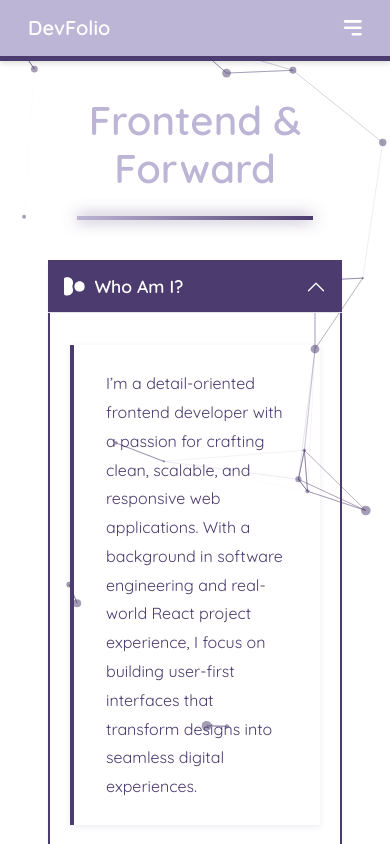
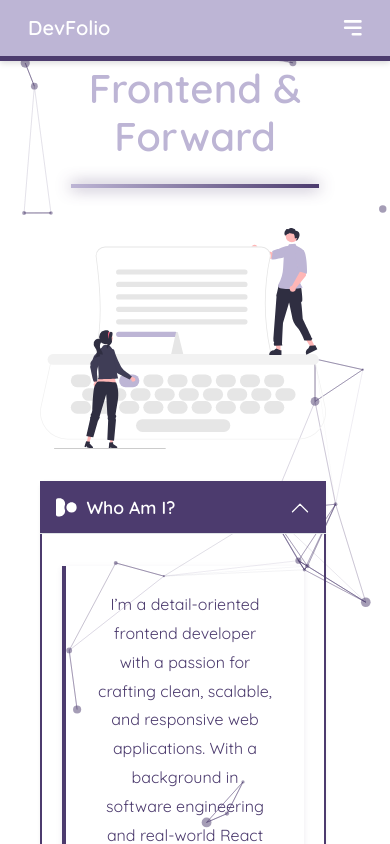
Before and after one commit to alymehroz512/alimehroz-portfolio, a React (Vite) app: page /about in a window 390 px wide. Shown: the top 844 px of the page. Built offline with nearby package versions, Linux system fonts and the light colour scheme.

Commit message:
all responsive , functional issues resolved

```diff
--- a/package.json
+++ b/package.json
@@ -10,6 +10,7 @@
     "preview": "vite preview"
   },
   "dependencies": {
+    "axios": "^1.10.0",
     "bootstrap": "^5.3.7",
     "emailjs-com": "^3.2.0",
     "react": "^19.1.0",
--- a/src/components/Navbar.jsx
+++ b/src/components/Navbar.jsx
@@ -1,28 +1,32 @@
-import React, { useState } from 'react';
-import { Link, useLocation } from 'react-router-dom';
-import { useSpring, animated as Animated } from 'react-spring';
-import { Navbar as BSNavbar, Nav, Container } from 'react-bootstrap';
-import { HiMenuAlt3, HiX } from 'react-icons/hi';
-import { FaWhatsapp, FaGithub, FaLinkedin } from 'react-icons/fa';
-import './Navbar.css';
+import React, { useState } from "react";
+import { Link, useLocation } from "react-router-dom";
+import { useSpring, animated as Animated } from "@react-spring/web";
+import { Navbar as BSNavbar, Nav, Container } from "react-bootstrap";
+import { HiMenuAlt3, HiX } from "react-icons/hi";
+import { FaWhatsapp, FaGithub, FaLinkedin } from "react-icons/fa";
+import "./Navbar.css";
 
 function Navbar() {
   const [expanded, setExpanded] = useState(false);
   const location = useLocation();
 
-  const animation = useSpring({ from: { opacity: 0 }, to: { opacity: 1 }, delay: 200 });
+  const animation = useSpring({
+    from: { opacity: 0 },
+    to: { opacity: 1 },
+    config: { duration: 300 }, // Shortened duration for quick appearance
+  });
 
-  const handleToggle = () => setExpanded(prev => !prev);
+  const handleToggle = () => setExpanded((prev) => !prev);
   const handleNavClick = () => setExpanded(false);
 
   const navLinks = [
-    { to: '/', label: 'Home' },
-    { to: '/about', label: 'About' },
-    { to: '/skills', label: 'Skills' },
-    { to: '/experience', label: 'Experience' },
-    { to: '/projects', label: 'Projects' },
-    { to: '/devtools', label: 'DevTools' },
-    { to: '/contact', label: 'Contact' },
+    { to: "/", label: "Home" },
+    { to: "/about", label: "About" },
+    { to: "/skills", label: "Skills" },
+    { to: "/experience", label: "Experience" },
+    { to: "/projects", label: "Projects" },
+    { to: "/devtools", label: "DevTools" },
+    { to: "/contact", label: "Contact" },
   ];
 
   return (
@@ -35,13 +39,24 @@ function Navbar() {
       >
         <Container className="navbar-container">
           {/* Left: Brand */}
-          <BSNavbar.Brand as={Link} to="/" className="navbar-brand-text sticky-top">
+          <BSNavbar.Brand
+            as={Link}
+            to="/"
+            className="navbar-brand-text sticky-top"
+          >
             DevFolio
           </BSNavbar.Brand>
 
           {/* Toggler Icon */}
-          <BSNavbar.Toggle aria-controls="basic-navbar-nav" className="custom-toggler">
-            {expanded ? <HiX className="custom-bars-icon" /> : <HiMenuAlt3 className="custom-bars-icon" />}
+          <BSNavbar.Toggle
+            aria-controls="basic-navbar-nav"
+            className="custom-toggler"
+          >
+            {expanded ? (
+              <HiX className="custom-bars-icon" />
+            ) : (
+              <HiMenuAlt3 className="custom-bars-icon" />
+            )}
           </BSNavbar.Toggle>
 
           <BSNavbar.Collapse id="basic-navbar-nav">
@@ -52,7 +67,7 @@ function Navbar() {
                   to={to}
                   key={to}
                   onClick={handleNavClick}
-                  className={location.pathname === to ? 'active-link' : ''}
+                  className={location.pathname === to ? "active-link" : ""}
                 >
                   {label}
                 </Nav.Link>
@@ -60,13 +75,28 @@ function Navbar() {
 
               {/* Mobile view: Social icons below links */}
               <div className="social-icons social-icons-mobile d-lg-none">
-                <a href="https://wa.me/1234567890" target="_blank" rel="noopener noreferrer" className="icon-link">
+                <a
+                  href="https://wa.me/1234567890"
+                  target="_blank"
+                  rel="noopener noreferrer"
+                  className="icon-link"
+                >
                   <FaWhatsapp />
                 </a>
-                <a href="https://github.com/yourusername" target="_blank" rel="noopener noreferrer" className="icon-link">
+                <a
+                  href="https://github.com/yourusername"
+                  target="_blank"
+                  rel="noopener noreferrer"
+                  className="icon-link"
+                >
                   <FaGithub />
                 </a>
-                <a href="https://linkedin.com/in/yourusername" target="_blank" rel="noopener noreferrer" className="icon-link">
+                <a
+                  href="https://linkedin.com/in/yourusername"
+                  target="_blank"
+                  rel="noopener noreferrer"
+                  className="icon-link"
+                >
                   <FaLinkedin />
                 </a>
               </div>
@@ -74,14 +104,29 @@ function Navbar() {
 
             {/* Desktop view: Social icons on right */}
             <div className="social-icons d-none d-lg-flex">
-              <a href="https://wa.me/1234567890" target="_blank" rel="noopener noreferrer" className="icon-link">
+              <a
+                href="https://wa.me/923484149332"
+                target="_blank"
+                rel="noopener noreferrer"
+                className="icon-link"
+              >
                 <FaWhatsapp />
               </a>
-              <a href="https://github.com/yourusername" target="_blank" rel="noopener noreferrer" className="icon-link">
+              <a
+                href="https://www.linkedin.com/in/ali-mehroz-a1ba9a226/"
+                target="_blank"
+                rel="noopener noreferrer"
+                className="icon-link"
+              >
+                <FaLinkedin />
+              </a>
+              <a
+                href="https://github.com/alymehroz512?tab=overview&from=2024-08-01&to=2024-08-04"
+                target="_blank"
+                rel="noopener noreferrer"
+                className="icon-link"
+              >
                 <FaGithub />
-              </a>
-              <a href="https://linkedin.com/in/yourusername" target="_blank" rel="noopener noreferrer" className="icon-link">
-                <FaLinkedin />
               </a>
             </div>
           </BSNavbar.Collapse>
--- a/src/pages/About.jsx
+++ b/src/pages/About.jsx
@@ -1,10 +1,11 @@
 import React, { useState, useCallback } from 'react';
-import { Accordion, Container } from 'react-bootstrap';
+import { Accordion, Container, Row, Col } from 'react-bootstrap';
 import { useSpring, animated as Animated } from 'react-spring';
 import { FaUser, FaBullseye, FaGraduationCap, FaLightbulb } from 'react-icons/fa';
 import Particles from 'react-tsparticles';
 import { loadSlim } from 'tsparticles-slim';
 import '../styles/About.css';
+import aboutMe from '../assets/about.svg';
 
 function AnimatedHR() {
   const style = useSpring({
@@ -103,6 +104,15 @@ function About() {
         <Container>
           <h1 className="about-heading mx-1">Frontend & Forward</h1>
           <AnimatedHR />
+          <Row className="align-items-center">
+            <Col xs={12} md={4} className="about-left order-1 order-md-1">
+              <img
+                src={aboutMe}
+                alt="Developer illustration"
+                className="about-image"
+              />
+            </Col>
+            <Col xs={12} md={8} className="about-right order-2 order-md-2">
               <Accordion activeKey={activeKey} onSelect={setActiveKey} className="about-accordion advanced-accordion">
                 <Accordion.Item eventKey="0">
                   <Accordion.Header>
@@ -171,6 +181,8 @@ function About() {
                   </Accordion.Body>
                 </Accordion.Item>
               </Accordion>
+            </Col>
+          </Row>
         </Container>
       </Animated.div>
     </div>
--- a/src/pages/Contact.jsx
+++ b/src/pages/Contact.jsx
@@ -352,7 +352,7 @@ function Contact() {
                     <div className="word-count">
                       {wordCount}/{maxWords} words
                       {wordCount > maxWords && (
-                        <span className="word-count-error"> ( Exceeds limit)</span>
+                        <span className="word-count-error"> (Exceeds limit)</span>
                       )}
                     </div>
                   </Form.Group>
--- a/src/styles/About.css
+++ b/src/styles/About.css
@@ -21,6 +21,46 @@
   font-weight: 700;
   margin-bottom: 1.5rem;
   color: #BDB5D5;
+}
+
+.animated-hr {
+  height: 4px;
+  background: linear-gradient(90deg, #BDB5D5, #4c3b6e);
+  margin: 0.5rem auto 2.5rem auto;
+  border: none;
+  border-radius: 0px;
+  width: 80%;
+  transform-origin: center;
+  box-shadow: 0 0 8px rgba(189, 181, 213, 0.6);
+  animation: pulseGlow 2s ease-in-out infinite alternate;
+}
+
+@keyframes pulseGlow {
+  0% {
+    box-shadow: 0 0 8px rgba(189, 181, 213, 0.5);
+  }
+  100% {
+    box-shadow: 0 0 16px rgba(76, 59, 110, 0.8);
+  }
+}
+
+.about-left {
+  display: flex;
+  align-items: center;
+  justify-content: center;
+  min-width: 250px;
+  margin-top: 2rem;
+}
+
+.about-right {
+  min-width: 300px;
+  max-width: 100%;
+}
+
+.about-image {
+  width: 100%;
+  max-width: 400px;
+  height: auto;
 }
 
 .advanced-accordion .accordion-item {
@@ -52,10 +92,6 @@
   align-items: center;
 }
 
-/* .advanced-accordion .accordion-button:hover {
-  background-color: #d3cbe6 !important;
-} */
-
 .advanced-accordion .accordion-button:not(.collapsed) {
   background-color: #4c3b6e;
   color: #fff;
@@ -75,7 +111,6 @@
   transform: rotate(90deg);
 }
 
-/* ✅ Transparent Accordion Body */
 .accordion-body {
   background-color: transparent !important;
   padding: 1rem 0;
@@ -87,7 +122,6 @@
   position: relative;
 }
 
-/* ✅ Transparent Inner Wrapper */
 .accordion-body-wrapper {
   background-color: transparent !important;
   color: #4c3b6e;
@@ -116,27 +150,6 @@
   color: #4c3b6e;
 }
 
-.animated-hr {
-  height: 4px;
-  background: linear-gradient(90deg, #BDB5D5, #4c3b6e);
-  margin: 0.5rem auto 2.5rem auto;
-  border: none;
-  border-radius: 0px;
-  width: 80%;
-  transform-origin: center;
-  box-shadow: 0 0 8px rgba(189, 181, 213, 0.6);
-  animation: pulseGlow 2s ease-in-out infinite alternate;
-}
-
-@keyframes pulseGlow {
-  0% {
-    box-shadow: 0 0 8px rgba(189, 181, 213, 0.5);
-  }
-  100% {
-    box-shadow: 0 0 16px rgba(76, 59, 110, 0.8);
-  }
-}
-/* Remove border-radius for first and last accordion headers */
 .advanced-accordion .accordion-item:first-of-type .accordion-button {
   border-top-left-radius: 0 !important;
   border-top-right-radius: 0 !important;
@@ -147,13 +160,36 @@
   border-bottom-right-radius: 0 !important;
 }
 
-/* Override the accordion button icon (caret) color */
 .advanced-accordion .accordion-button::after {
   color: #fff !important;
-  filter: brightness(0) invert(1); /* Ensures white on darker bg */
+  filter: brightness(0) invert(1);
 }
 
-/* Optional: Rotate when active */
 .advanced-accordion .accordion-button:not(.collapsed)::after {
-  transform: rotate(-180deg); /* Already flips, this ensures clarity */
+  transform: rotate(-180deg);
 }
+
+/* --- Responsive Layout --- */
+@media (max-width: 768px) {
+  .about-wrapper {
+    padding: 1rem;
+  }
+
+  .about-container {
+    display: flex;
+    flex-direction: column;
+    align-items: center;
+    justify-content: center;
+    text-align: center;
+    padding: 0;
+  }
+
+  .about-left {
+    margin-top: 0;
+    margin-bottom: 2rem;
+  }
+
+  .about-image {
+    max-width: 300px;
+  }
+}
--- a/src/styles/Contact.css
+++ b/src/styles/Contact.css
@@ -342,7 +342,7 @@
 
 .notification {
   position: fixed;
-  top: 20px;
+  top: 80px;
   right: -400px;
   z-index: 9999;
   padding: 1rem 1.5rem;
--- a/src/styles/Home.css
+++ b/src/styles/Home.css
@@ -61,14 +61,14 @@
 }
 
 .btn-primary,
-.btn-outline {
+.btn-download {
   transition: all 0.3s ease;
   transform: translateY(0);
   border: 2px solid #4c3b6e;
 }
 
 .btn-primary:hover,
-.btn-outline:hover {
+.btn-download:hover {
   transform: translateY(-4px);
   box-shadow: 0 8px 20px rgba(0, 0, 0, 0.12);
 }
@@ -85,42 +85,38 @@
 }
 
 .btn-primary:hover {
-  border-color: #c9bfdc;
+  border: 2px solid #4c3b6e;
 }
 
-/* --- Outline Button Styles --- */
-.btn-outline {
-  position: relative;
-  overflow: hidden;
-  border: 2px solid #4c3b6e;
-  color: #4c3b6e;
+/* --- Download Button Styles --- */
+.btn-download {
+  background-color: #4c3b6e;
+  color: #fff;
   padding: 10px 22px;
   border-radius: 0px;
   text-decoration: none;
   font-weight: 600;
-  z-index: 1;
-  background-color: transparent;
+  display: flex;
+  align-items: center;
+  justify-content: center;
 }
 
-.btn-outline::before {
-  content: '';
-  position: absolute;
-  top: 0;
-  left: 0;
-  width: 0%;
-  height: 100%;
-  background-color: #ece8f1;
-  z-index: -1;
-  transition: width 0.4s ease-in-out;
+.btn-download:hover {
+  color: #fff;
+  border-color: #c9bfdc;
 }
 
-.btn-outline:hover::before {
-  width: 100%;
+.download-animate {
+  animation: downloadBounce 0.6s ease-in-out 2;
 }
 
-.btn-outline:hover {
-  color: #4c3b6e;
-  border-color: #c9bfdc;
+@keyframes downloadBounce {
+  0%, 100% {
+    transform: translateY(0);
+  }
+  50% {
+    transform: translateY(-5px) scale(1.2);
+  }
 }
 
 /* --- Right Column Styling --- */
```
Also changed, not shown: src/pages/Home.jsx (+24 -4 lines), src/pages/Skills.jsx (+23 -0 lines), src/assets/about.svg (added), src/styles/Skills.css (line endings or trailing spaces), 1 other file (tests, documents, lock files or other folders). Lines whose indentation alone changed are shown as unchanged.
